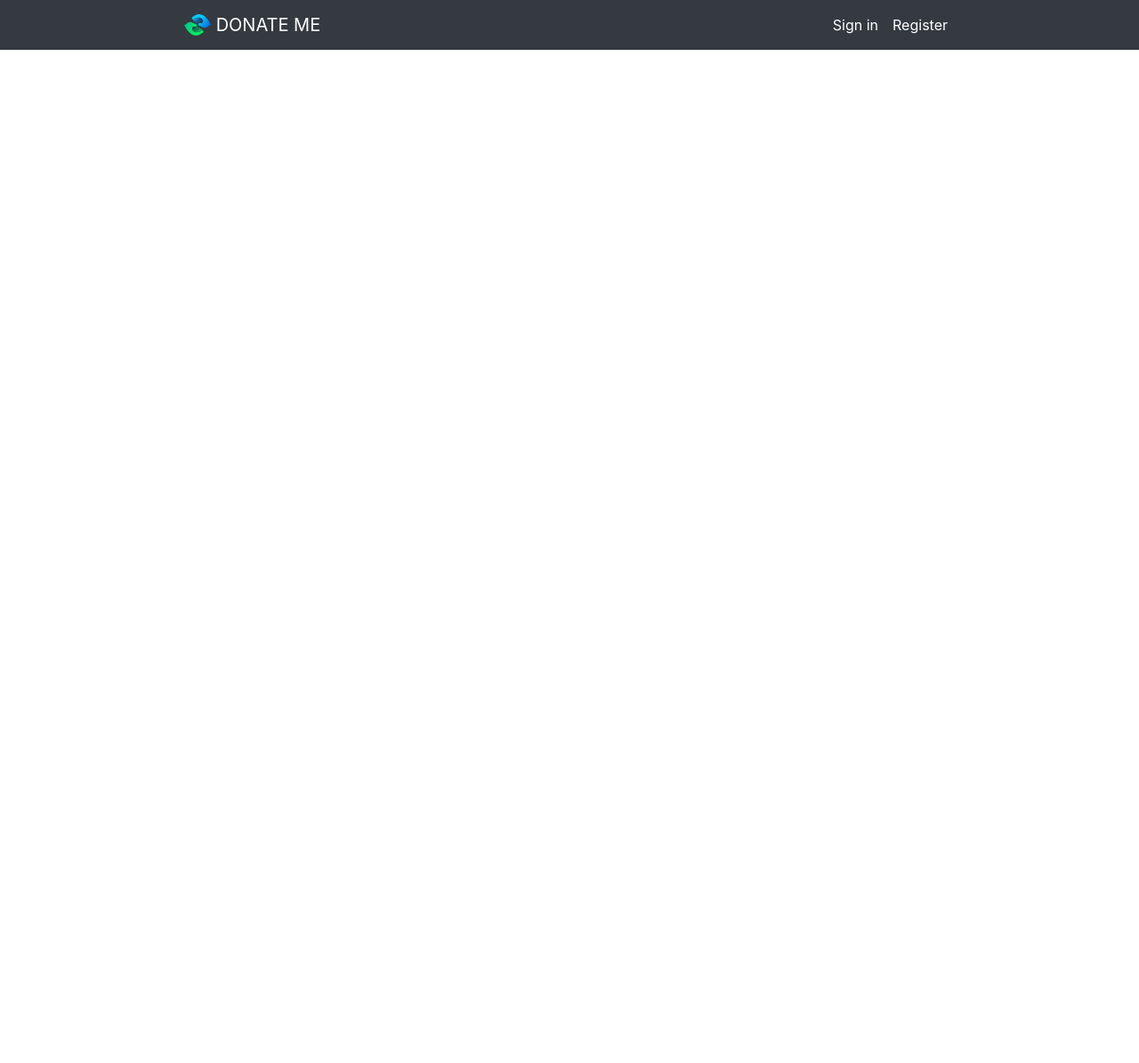
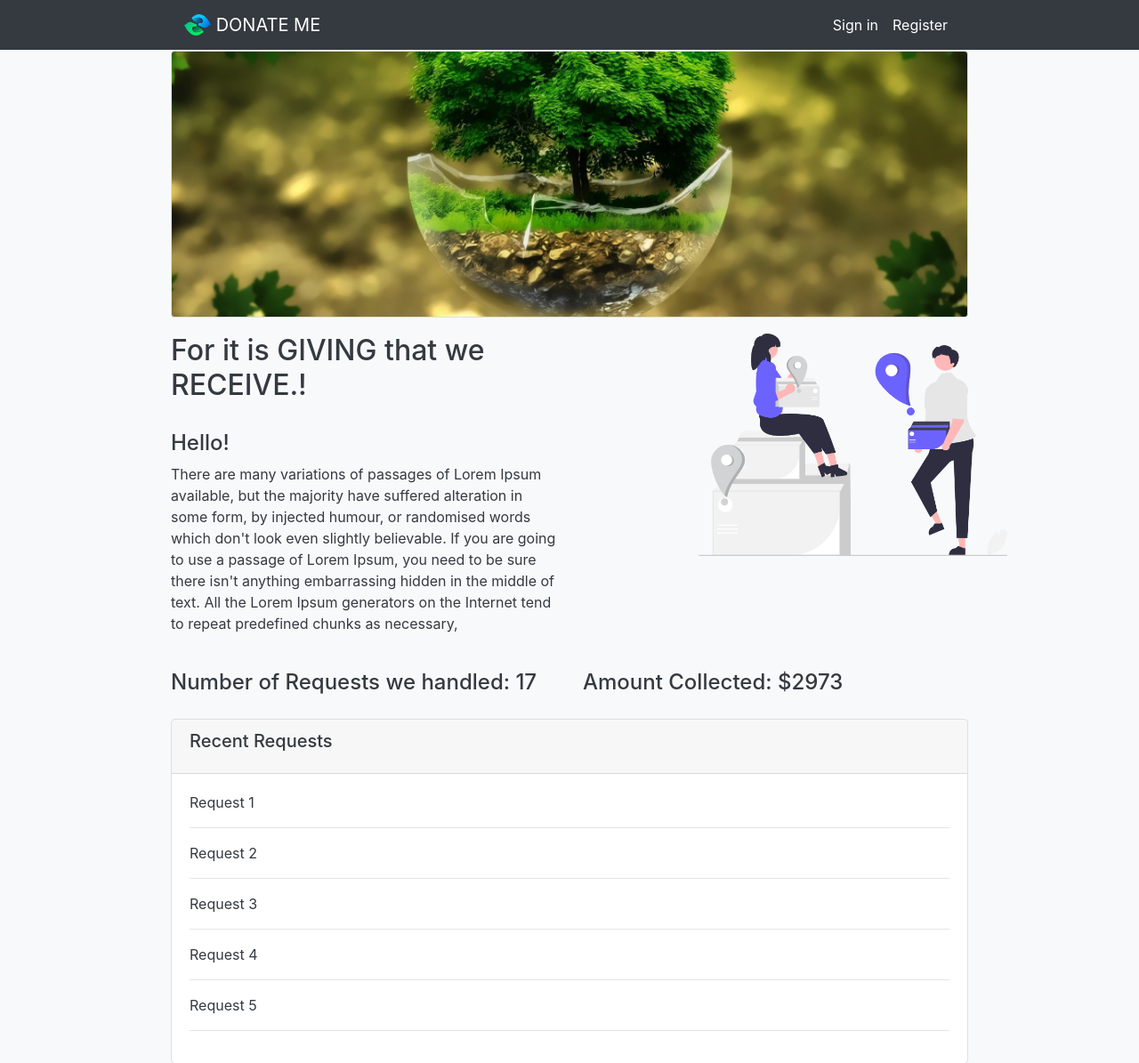
Before and after one commit to Hex-Clan-OOSD/donate-me, a PHP site: page /project/ in a window 1280 px wide. Shown: the top 1195 px of the page at 89% size. Before the commit the page ends 56 px from the top, so only its background shows below. Run offline with PHP 8.4, Linux system fonts and the light colour scheme; some libraries are stand-ins or nearby versions; grey boxes are pictures that could not be loaded.

Commit message:
design the landing page

```diff
--- a/app/views/pages/index.php
+++ b/app/views/pages/index.php
@@ -9,11 +9,80 @@
     integrity="sha384-zCbKRCUGaJDkqS1kPbPd7TveP5iyJE0EjAuZQTgFLD2ylzuqKfdKlfG/eSrtxUkn" crossorigin="anonymous" />
 
   <link rel="stylesheet" href="http://cdnjs.cloudflare.com/ajax/libs/font-awesome/4.4.0/css/font-awesome.min.css">
+  <link rel="stylesheet" href="<?php echo URLROOT;?>/css/landing_styles.css" />
+
   <title>HexClan</title>
   <?php require APPROOT . '/views/inc/favicon.php';?>
 </head>
 
 <body>
+
+  <section class="colored-section bg-light text-dark">
+    <div class="card card-image1">
+      <img class="landing-img1" src="<?php echo URLROOT;?>../images/landing-img1.jpg" alt="pic" />
+    </div>
+
+    <div class="row">
+      <div class="col-lg-6">
+        <h2>For it is GIVING that we RECEIVE.!</h2>
+        <br>
+        <h4>Hello! </h4>
+        <p>
+          There are many variations of passages of Lorem Ipsum available,
+          but the majority have suffered alteration in some form, by injected
+          humour, or randomised words which don't look even slightly believable.
+          If you are going to use a passage of Lorem Ipsum, you need to be sure
+          there isn't anything embarrassing hidden in the middle of text. All the
+          Lorem Ipsum generators on the Internet tend to repeat predefined chunks
+          as necessary,
+        </p>
+        <br>
+      </div>
+      <div class="col-lg-6 ">
+        <img class="landing-svg" src="<?php echo URLROOT;?>/images/landing_page_svg.png" alt="landing-pic">
+      </div>
+    </div>
+    <div>
+      <div>
+        <div class="row">
+          <div class="col-lg-6">
+            <h4>Number of Requests we handled: 17 </h4>
+          </div>
+          <div class="col-lg-6 ">
+            <h4>Amount Collected: $2973</h4>
+          </div>
+        </div>
+      </div>
+    </div>
+
+    <div class="card requests-card">
+      <div class="card-header">
+      <h5 class="card-title">Recent Requests</h5>
+      </div>
+      <div class="card-body">
+
+        <p class="card-text">Request 1</p>
+        <hr>
+        <p class="card-text">Request 2</p>
+        <hr>
+        <p class="card-text">Request 3</p>
+        <hr>
+        <p class="card-text">Request 4</p>
+        <hr>
+        <p class="card-text">Request 5</p>
+        <hr>
+
+      </div>
+    </div>
+
+    <div class="card card-image">
+      <img class="landing-img2" src="<?php echo URLROOT;?>../images/landing-img2.jpg" alt="pic" />
+    </div>
+
+  </section>
+
+
+
   <script src="https://cdn.jsdelivr.net/npm/jquery@3.5.1/dist/jquery.slim.min.js"
     integrity="sha384-DfXdz2htPH0lsSSs5nCTpuj/zy4C+OGpamoFVy38MVBnE+IbbVYUew+OrCXaRkfj" crossorigin="anonymous">
   </script>
--- /dev/null
+++ b/public/css/landing_styles.css
@@ -0,0 +1,39 @@
+
+.colored-section {
+    padding-left: 15%;
+    padding-right: 15%;
+    padding-top: 2%;
+}
+.card1 {
+    margin-bottom: 2%;
+    padding: 2%;
+}
+.landing-svg {
+    height: 250px;
+    padding-left: 30%;
+}
+.landing-img1 {
+    margin-top: -150px;
+
+}
+.landing-img2 {
+    margin-top: -50px;
+
+}
+.card-image1 {
+    overflow-y: hidden;
+    height: 300px;
+    margin-top: -2.7%;
+    margin-bottom: 2%;
+    background-attachment: fixed;
+}
+.card-image {
+    overflow-y: hidden;
+    height: 700px;
+    margin-top: 2%;
+    background-attachment: fixed;
+}
+.requests-card{
+    border-radius: 5px;
+    margin-top: 2%;
+}
```
Also changed, not shown: public/images/landing-img1.jpg (added), public/images/landing_page_svg.png (added), 1 other file.
